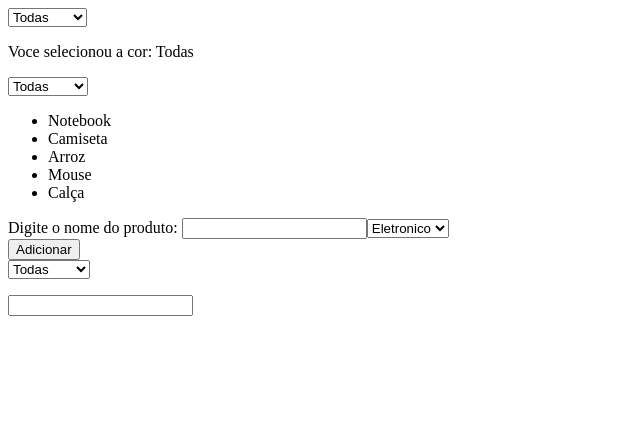
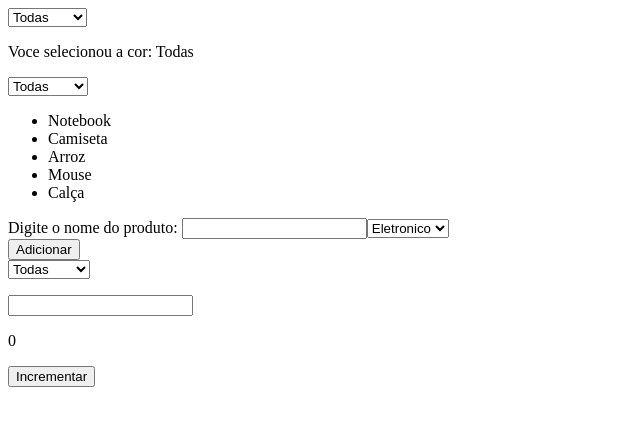
Before and after one commit to iGetSilly/estudododia, a React (Vite) app in the folder EstudoDoDia/: page / in a window 1280 px wide. Shown: the top 426 px of the page, without its empty margins (0-640 px from the left). Built offline with nearby package versions, Linux system fonts and the light colour scheme.

Commit message:
feat(exercises): complete exercise 5

```diff
--- a/EstudoDoDia/src/App.tsx
+++ b/EstudoDoDia/src/App.tsx
@@ -3,6 +3,7 @@ import Exercicio1 from './components/25-03/Exercicio1'
 import Exercicio2 from './components/25-03/Exercicio2'
 import Exercicio3 from './components/25-03/Exercicio3'
 import Exercicio4 from './components/25-03/Exercicio4'
+import Exercicio5 from './components/25-03/Exercicio5'
 
 
 function App() {
@@ -12,6 +13,7 @@ function App() {
      <Exercicio2/>
      <Exercicio3/>
      <Exercicio4/>
+     <Exercicio5/>
     </>
   )
 }
--- a/EstudoDoDia/src/components/25-03/Exercicio4.tsx
+++ b/EstudoDoDia/src/components/25-03/Exercicio4.tsx
@@ -1,4 +1,4 @@
-import React, { useEffect, useState } from 'react'
+import { useEffect, useState } from 'react'
 
 // Crie um componente com um input de nome. Toda vez que o nome mudar, salve no localStorage.
 // Quando o componente carregar, leia o localStorage e preencha o input com o valor salvo.
--- /dev/null
+++ b/EstudoDoDia/src/components/25-03/Exercicio5.tsx
@@ -0,0 +1,29 @@
+import { useEffect, useState } from "react";
+
+// Crie um componente com um contador. O título da aba do browser deve mostrar quantas vezes o botão foi clicado.
+// Quando o componente sair da tela, o título deve voltar para "React App".
+
+function Exercicio5() {
+  const [count, setCount] = useState<number>(0);
+
+  const handleAdd = () => {
+    setCount((prev) => prev + 1);
+  };
+
+  useEffect(() => {
+    (document.title = String(count))
+
+    return () => {
+        document.title = "React App"
+    }
+  }, [count])
+
+  return (
+    <div>
+      <p>{count}</p>
+      <button onClick={handleAdd}>Incrementar</button>
+    </div>
+  );
+}
+
+export default Exercicio5;
```
